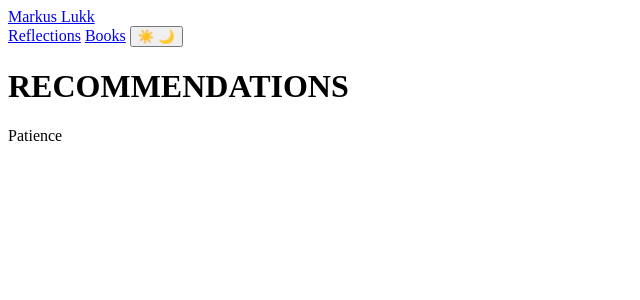
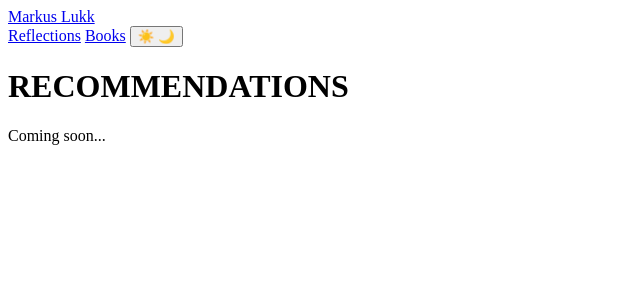
Before and after one commit to markuslukk/markuslukk.github.io, a Jekyll site: the page built from reflections/recommendations.html, in a window 1280 px wide. Shown: the top 300 px of the page, without its empty margins (0-640 px from the left). Built offline with Jekyll 4.4.1, drawn with Linux system fonts in a browser that asks for light colours.

Commit message:
Update recommendations.html

```diff
--- a/reflections/recommendations.html
+++ b/reflections/recommendations.html
@@ -17,7 +17,7 @@ title: Recommendations - Markus Lukk
 
   <h1 class="section-heading">RECOMMENDATIONS</h1>
 
-  <p class="empty-state">Patience</p>
+  <p class="empty-state">Coming soon...</p>
 </div>
 
 <script src="/theme.js"></script>
```
